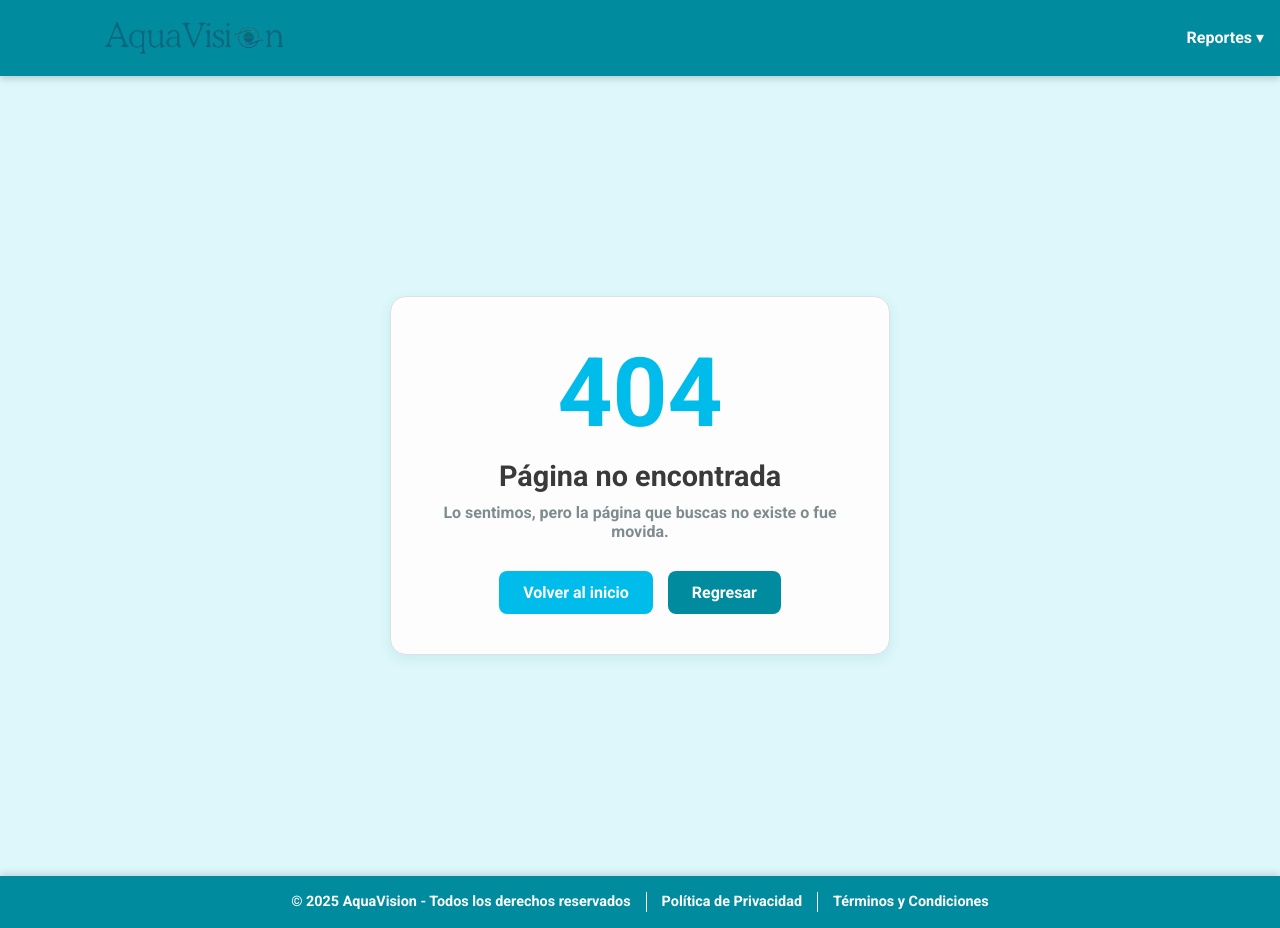
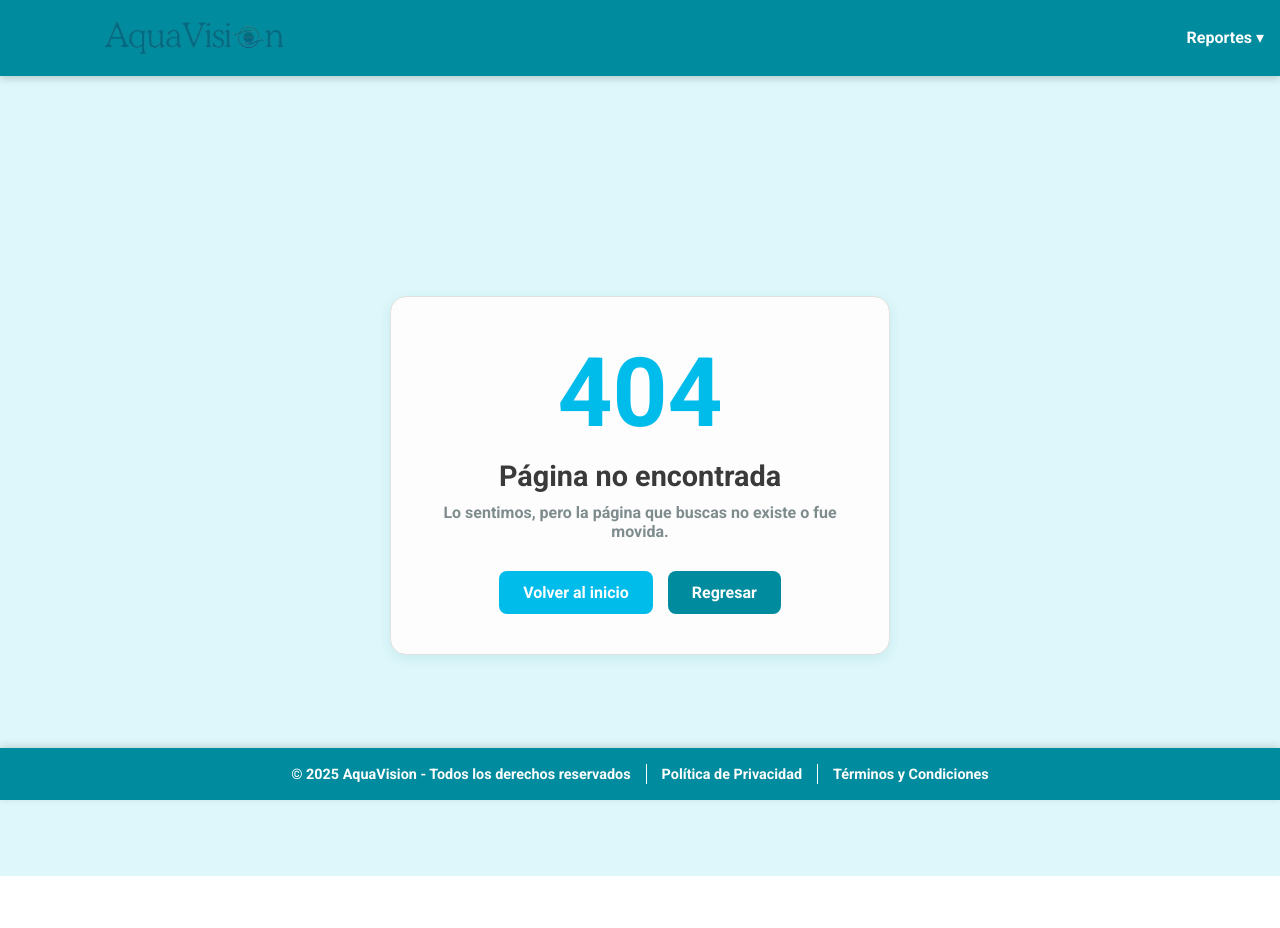
Before and after one commit to JuanMartinIwassjuk/aqua-vision-frontend, an Angular app: page /404 in a window 1280 px wide. After the commit the page ends 876 px from the top, so only its background shows below. Built offline with nearby package versions, Linux system fonts and the light colour scheme; sample sign-in values are in the browser's storage.

Commit message:
footer fixed

```diff
--- a/src/app/app.component.css
+++ b/src/app/app.component.css
@@ -198,16 +198,18 @@ nav ul li a:hover,
 }
 
 
+
 footer {
-  background-color: #008c9e;
+background: #008c9e;
 padding: 1rem;
 display: flex;
 justify-content: center;
 align-items: center;
+position: fixed;
+font-family: 'Segoe UI', Tahoma, Geneva, Verdana, sans-serif;
+bottom: 0;
 width: 100%;
-  bottom: 0;
-  font-family: 'Segoe UI', Tahoma, Geneva, Verdana, sans-serif;
-  z-index: 1000;
+z-index: 1050;
 box-shadow: 0 -2px 8px rgba(0,0,0,0.15);
 }
 
```
Lines whose indentation alone changed are shown as unchanged.
